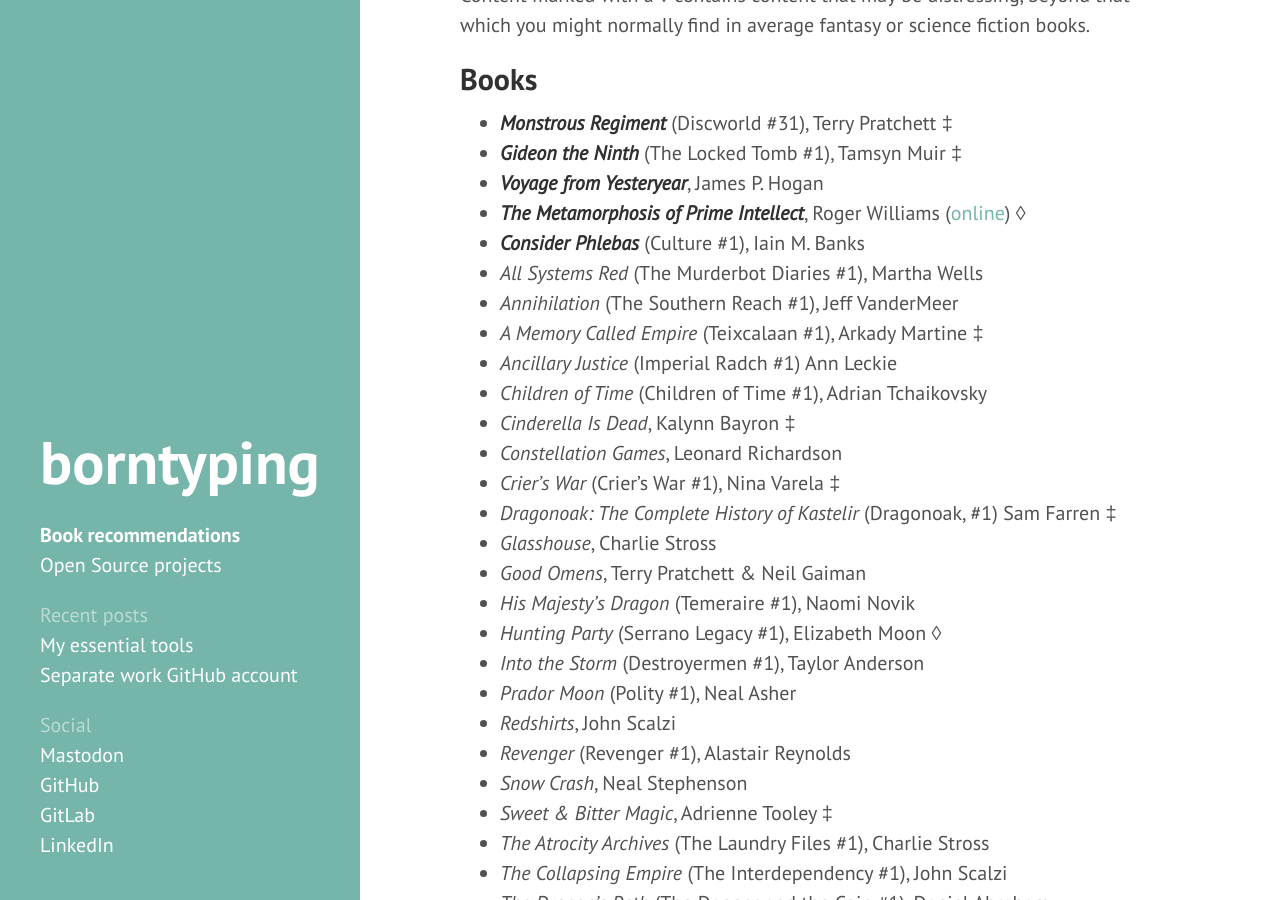
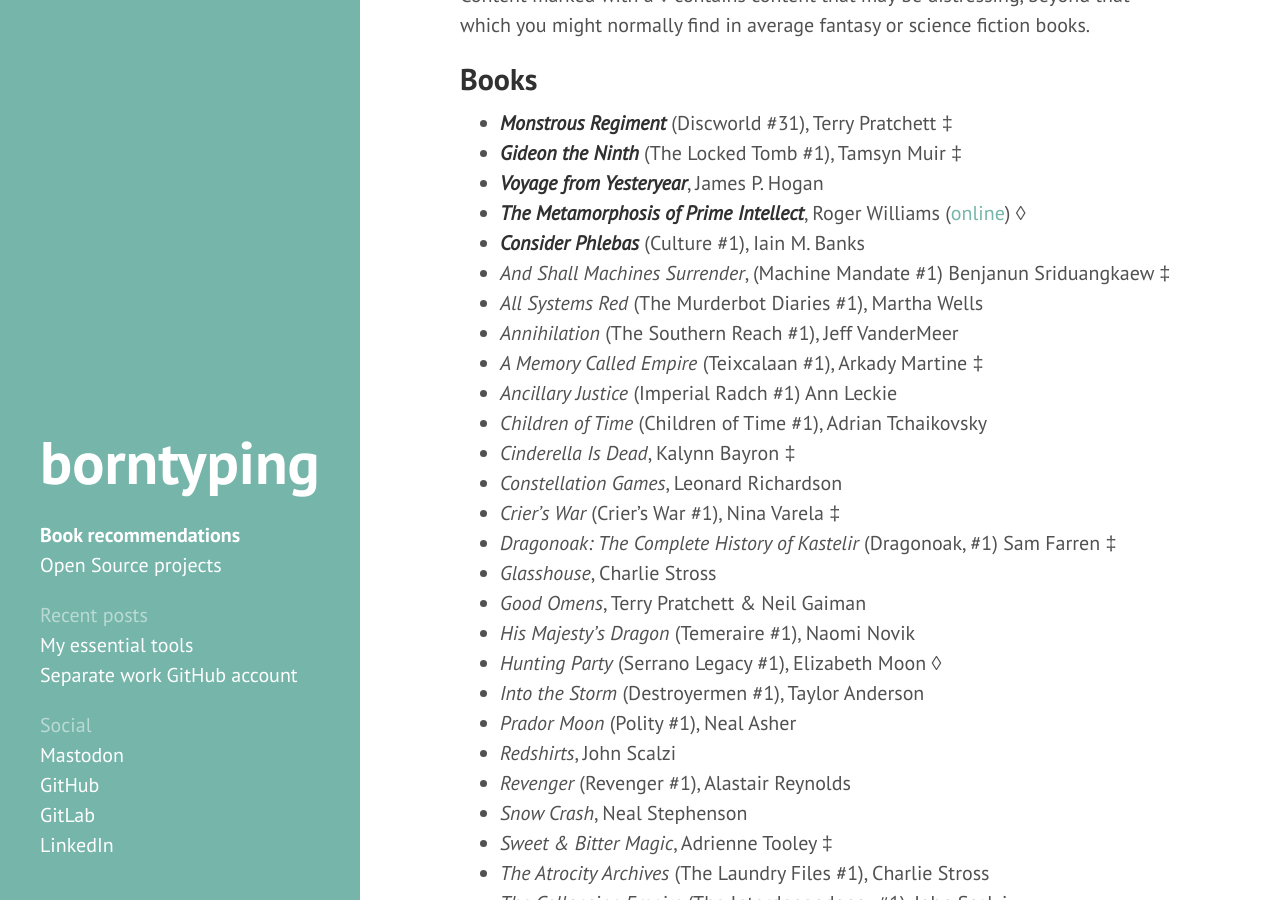
Before and after one commit to borntyping/borntyping.github.io, a Jekyll site: the page built from books.md, in a window 1280 px wide and 900 px high, scrolled down 300 px. Built offline with Jekyll 4.4.1, drawn with Linux system fonts in a browser that asks for light colours.

Commit message:
Update books.md

```diff
--- a/books.md
+++ b/books.md
@@ -18,6 +18,7 @@
 - _**Voyage from Yesteryear**_, James P. Hogan
 - _**The Metamorphosis of Prime Intellect**_, Roger Williams ([online][prime intellect]) ◊
 - _**Consider Phlebas**_ (Culture #1), Iain M. Banks
+- _And Shall Machines Surrender_, (Machine Mandate #1) Benjanun Sriduangkaew ‡
 - _All Systems Red_ (The Murderbot Diaries #1), Martha Wells
 - _Annihilation_ (The Southern Reach #1), Jeff VanderMeer
 - _A Memory Called Empire_ (Teixcalaan #1), Arkady Martine ‡
```
